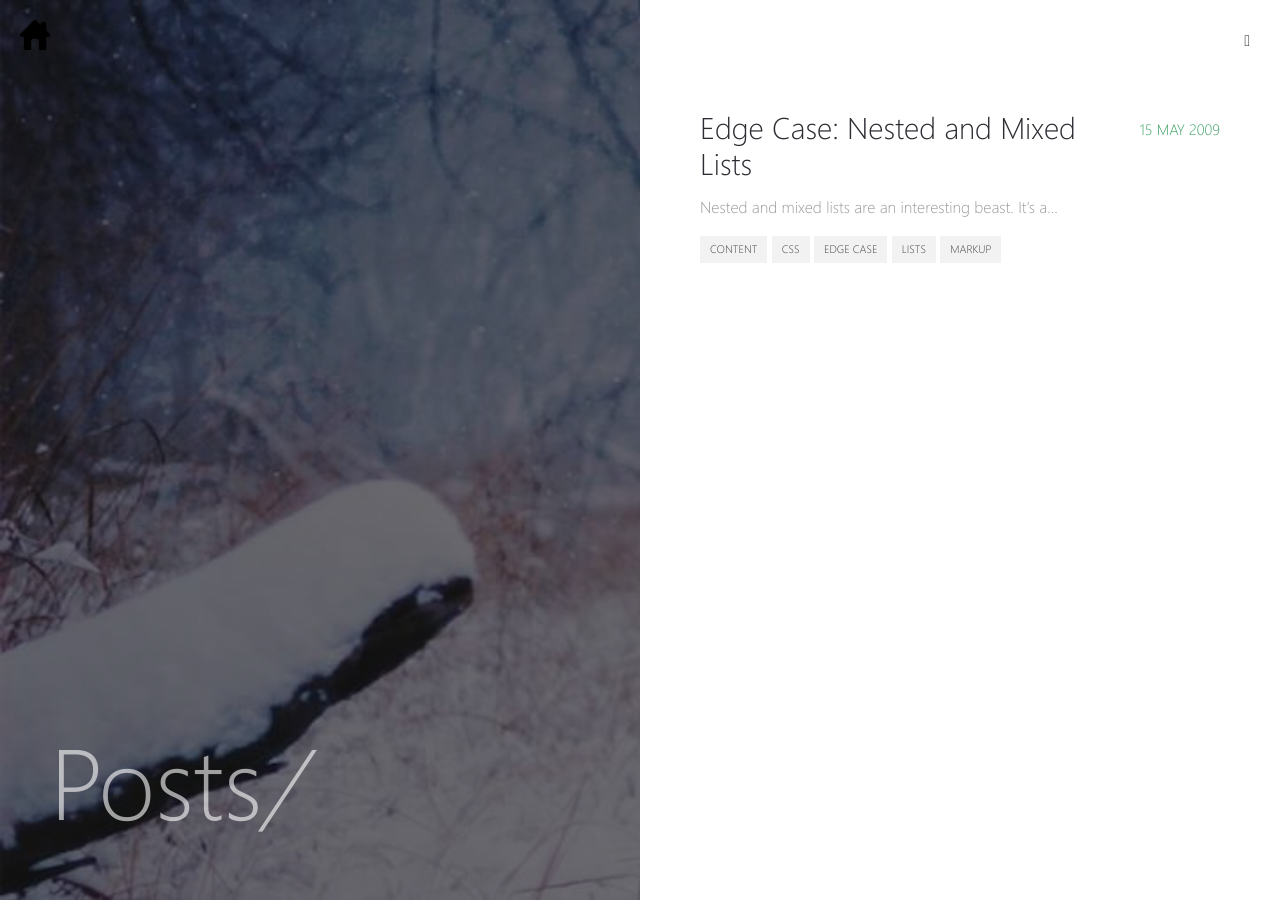
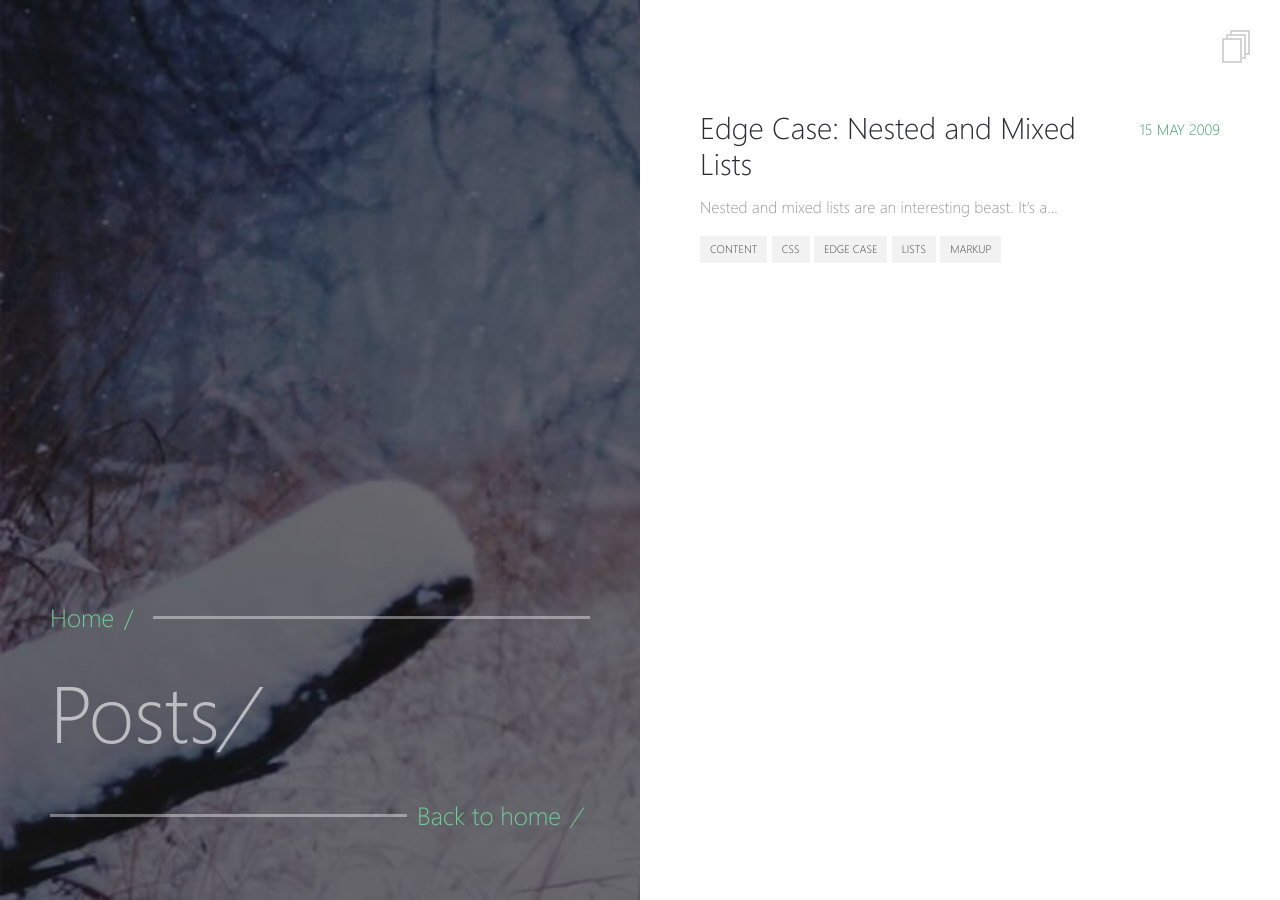
Before and after one commit to misterharsh/misterharsh.github.io, a Jekyll site: the page built from _pages/posts.md, in a window 1280 px wide. Built offline with Jekyll 4.4.1, drawn with Linux system fonts in a browser that asks for light colours.

Commit message:
redesigning post list

```diff
--- a/_layouts/post-list.html
+++ b/_layouts/post-list.html
@@ -9,14 +9,17 @@ layout: compress
 
     <div class="block-left">
       <div class="content">
-        <a href="{{ site.url }}" class="logo"><img src="{{ site.url }}/images/gohome.png"></a>
-        <h1 class="section-title">{{ page.title}}<em>/</em>
+        <div class="post-title-section">
+          <div class="section-line">Home <em>/</em></div>
+          <h1 class="section-title">{{ page.title}}<em>/</em>
+          <div class="section-line reverse"><a href="{{ site.url }}">Back to home</a> <em>/</em></div>
+        </div>
         </h1>
       </div>
     </div>
 
     <div class="block-right">
-      <a href="posts.html" title="posts" class="homelogo"><i class="fa-home"></i></a>
+      <a href="{{ site.url }}/posts" title="posts" class="posts-menu-icon"></a>
       <div class="content">
         <ul class="posts-list">
         {% for post in site.posts %}
--- a/_layouts/post.html
+++ b/_layouts/post.html
@@ -9,7 +9,6 @@ layout: compress
 
     <div class="block-left">
       <div class="content">
-        <a href="{{ site.url }}" class="logo"><img src="{{ site.url }}/images/gohome.png"></a>
         <div class="post-title-section">
           <div class="section-line">Posts <em>/</em></div>
           <h1 class="section-title">{{ page.title | markdownify | remove: "<p>" | remove: "</p>" }}</h1>
```
